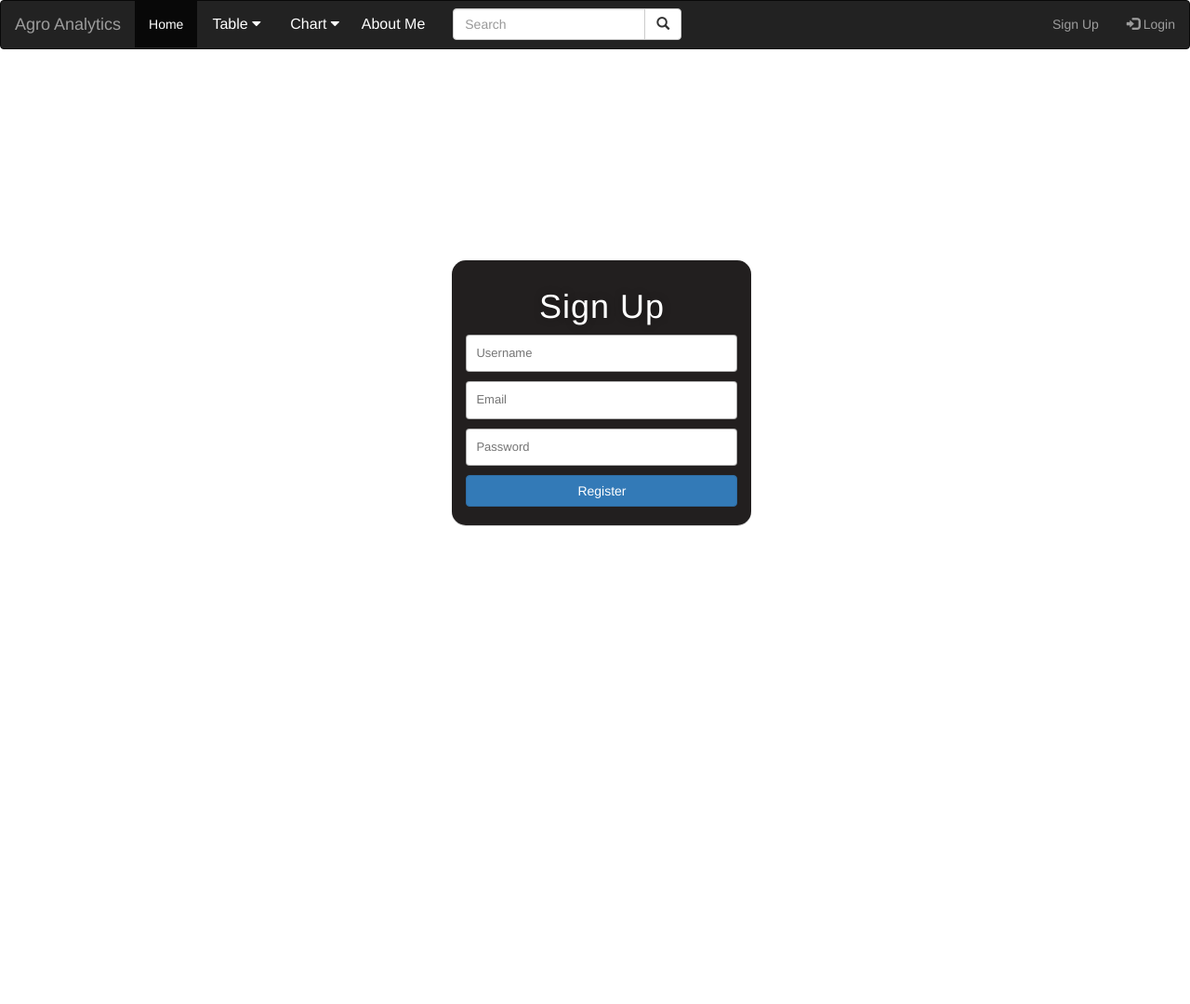
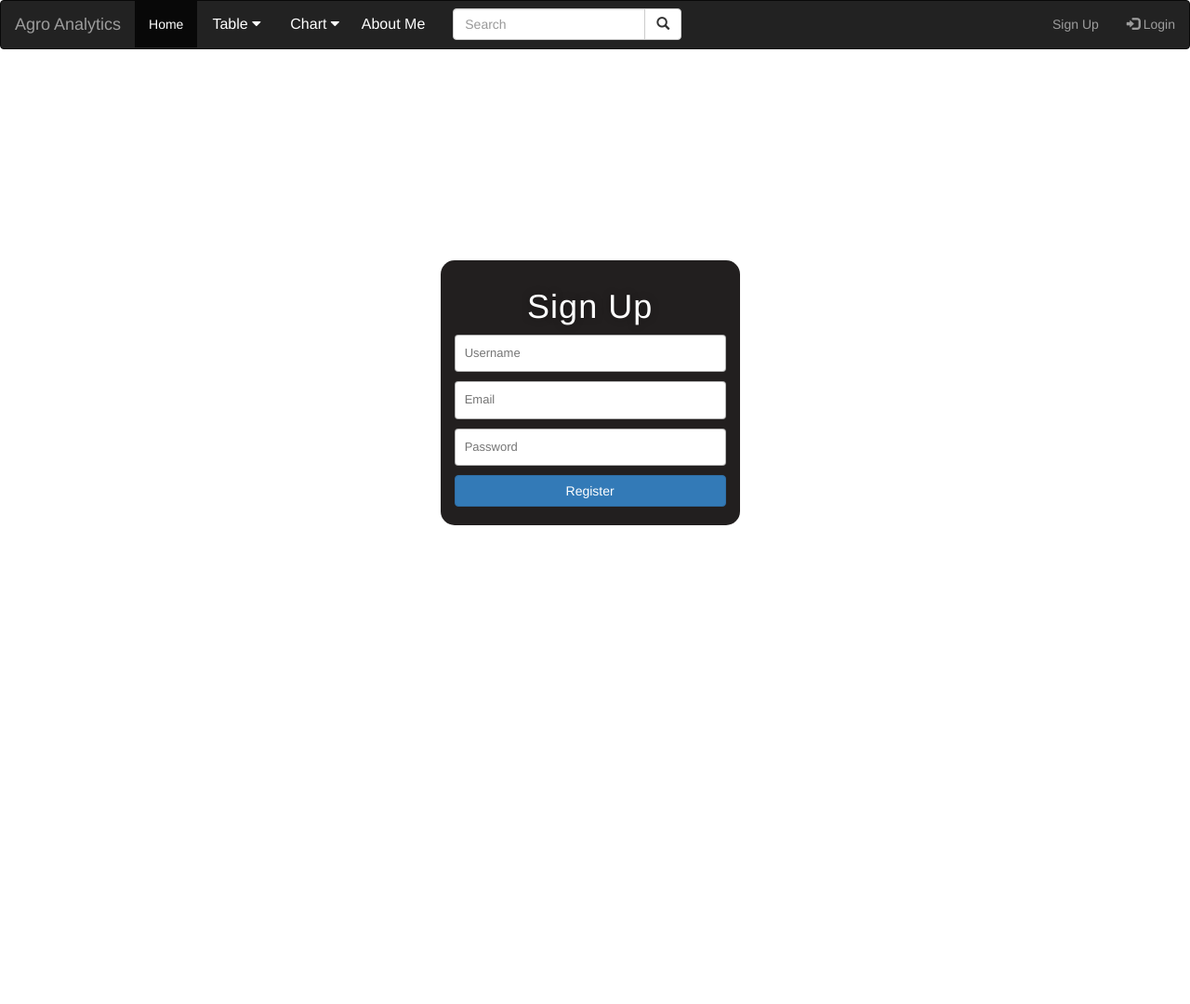
Before and after one commit to sumitbsn/agro-analytics-dashboard, a Django app: page /signup/ in a window 1280 px wide. Shown: the whole page at 93% size. Run offline with Django 3.2, Linux system fonts and the light colour scheme; some libraries are stand-ins or nearby versions.

Commit message:
overflow changed to hidden

```diff
--- a/cropdata/templates/signup.html
+++ b/cropdata/templates/signup.html
@@ -8,11 +8,11 @@
 
 
   <style>
-
+    html { width: 100%; height:100%; overflow:hidden; }
   .register {
       position: absolute;
       top: 35%;
-      right: -1%;
+      right: 0%;
       /*left: 20%;*/
       /*bottom: 50%;*/
       /*margin: -120px 0 0 -260px;*/
@@ -48,7 +48,7 @@
       border-radius: 15px;
       border-color: #d2d2d2;
       border-width: 5px;
-      box-shadow:0 1px 0 #cfcfcf;
+      /*box-shadow:0 1px 0 #cfcfcf;*/
   }
 
 
```
